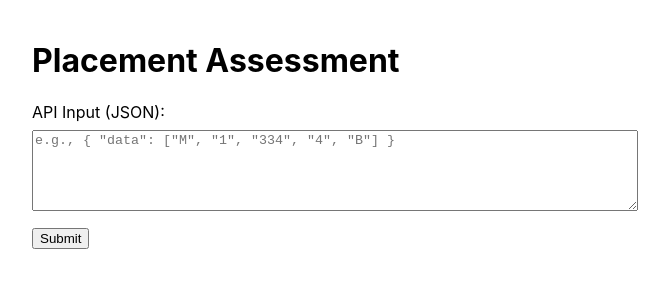
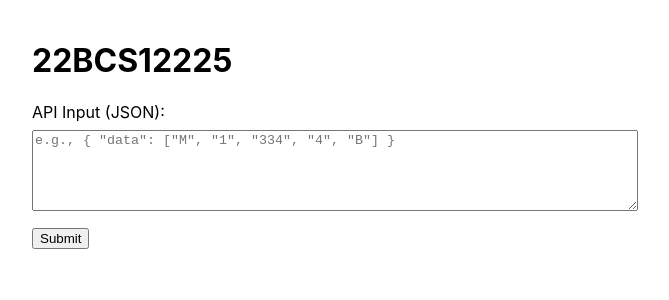
Before and after one commit to MridulS11/my-frontend, a React (Create React App) app: page / in a window 1280 px wide. Shown: the top 300 px of the page, without its empty margins (308-977 px from the left). Built offline with nearby package versions, Linux system fonts and the light colour scheme.

Commit message:
Update App.js

```diff
--- a/src/App.js
+++ b/src/App.js
@@ -43,7 +43,7 @@ const App = () => {
     }
   };
 
-  // Handle changes in the react-select dropdown
+  // Handle changes in the -select dropdown
   const handleSelectChange = (selected) => {
     // 'selected' is an array of option objects or null if nothing selected
     setSelectedOptions(selected || []);
@@ -79,7 +79,7 @@ const App = () => {
 
   return (
     <div style={{ padding: '20px', maxWidth: '600px', margin: '0 auto' }}>
-      <h1>Placement Assessment</h1>
+      <h1>22BCS12225</h1>
 
       <form onSubmit={handleSubmit} style={{ marginBottom: '1rem' }}>
         <label style={{ display: 'block', marginBottom: '0.5rem' }}>
```
